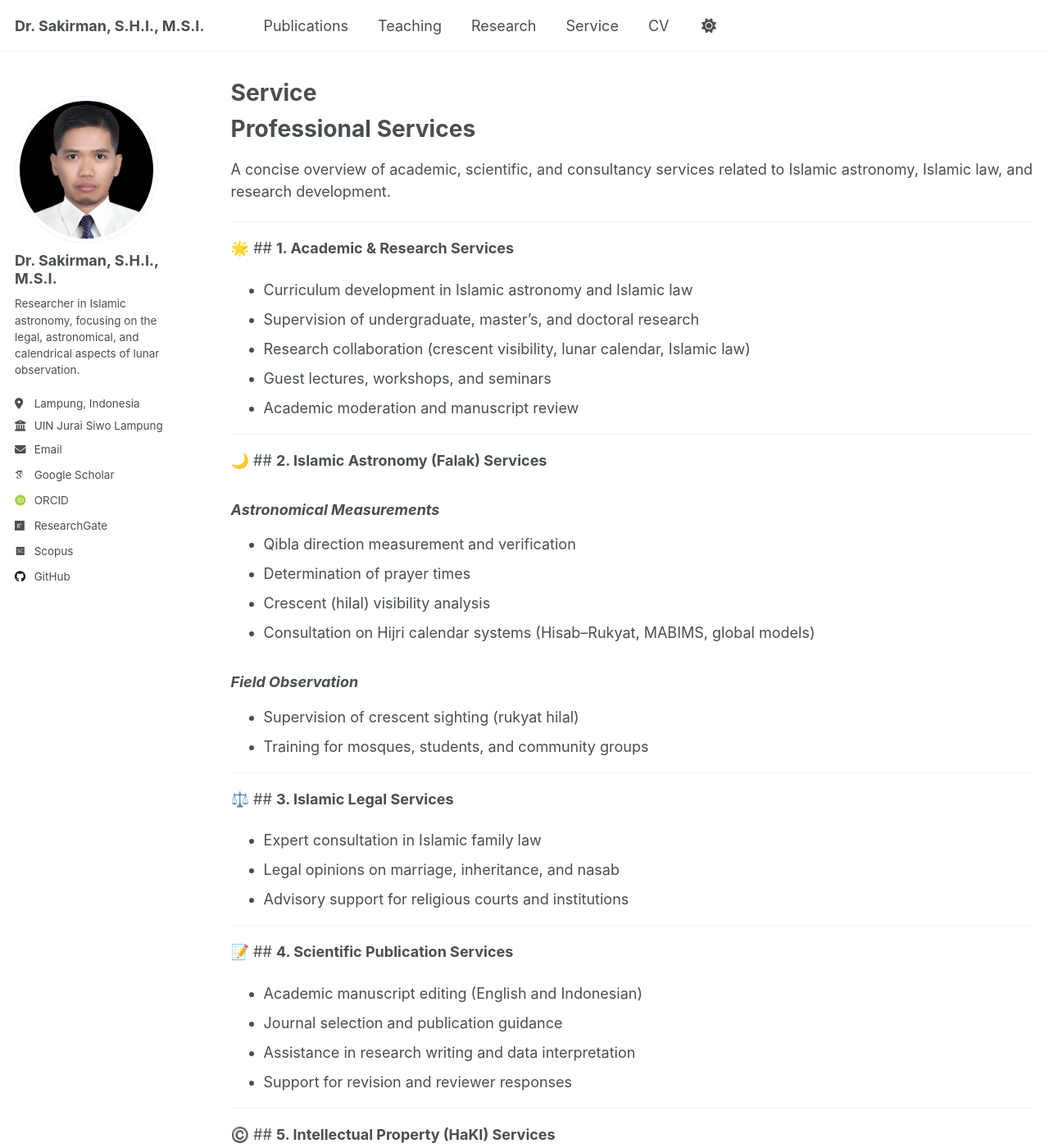
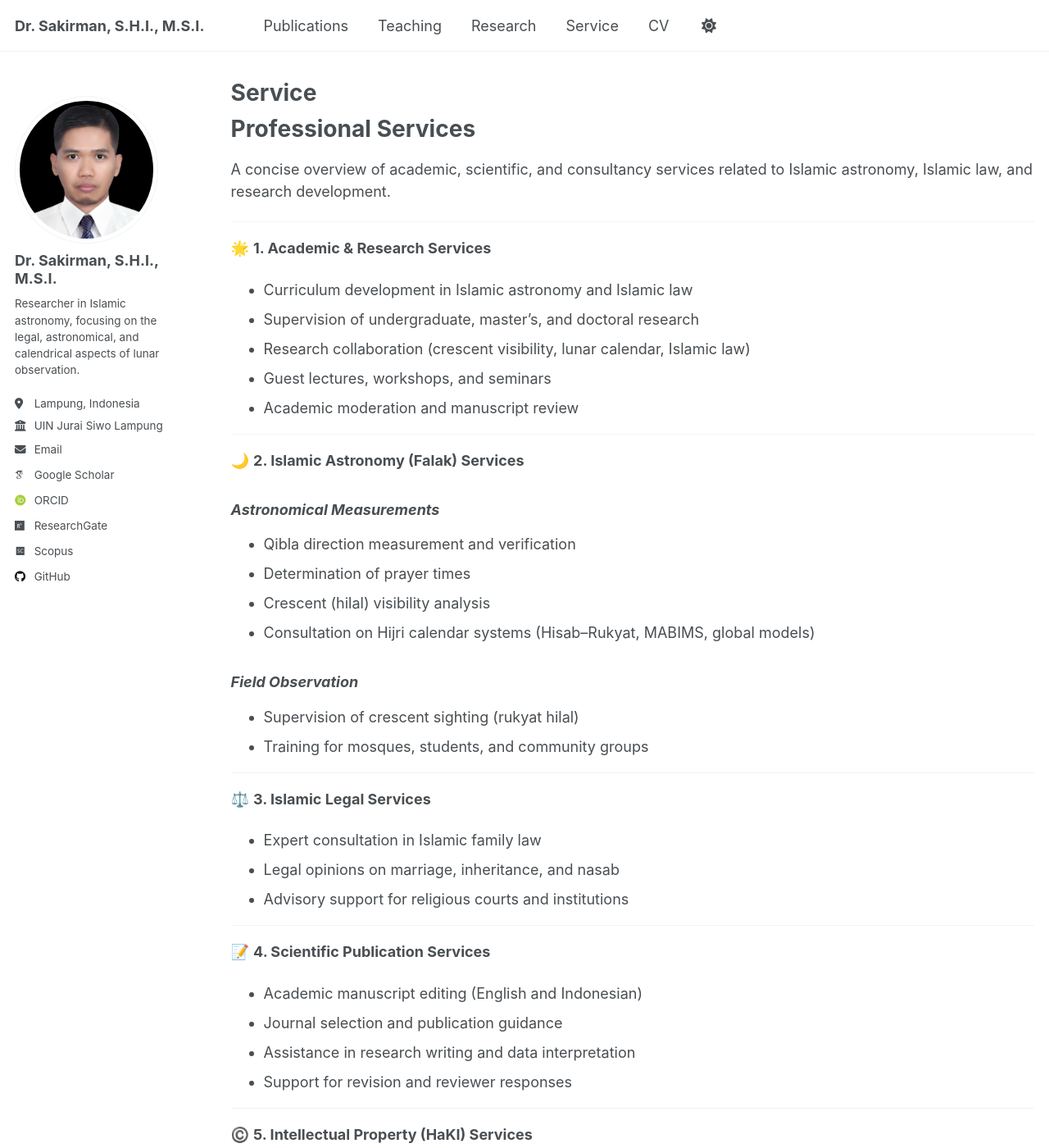
Before and after one commit to sakir-man/sakir-man.github.io, a Jekyll site: the page built from _pages/service.md, in a window 1280 px wide and 1400 px high. Shown: the whole window at 82% size. Built offline with Jekyll 4.4.1, drawn with Linux system fonts in a browser that asks for light colours; some web fonts are replaced; a script that is not in the unit is left out.

```diff
--- a/_pages/service.md
+++ b/_pages/service.md
@@ -13,7 +13,7 @@ A concise overview of academic, scientific, and consultancy services related to
 
 ---
 
-🌟 ## **1. Academic & Research Services**
+🌟 **1. Academic & Research Services**
 - Curriculum development in Islamic astronomy and Islamic law
 - Supervision of undergraduate, master’s, and doctoral research
 - Research collaboration (crescent visibility, lunar calendar, Islamic law)
@@ -22,7 +22,7 @@ A concise overview of academic, scientific, and consultancy services related to
 
 ---
 
-🌙 ## **2. Islamic Astronomy (Falak) Services**
+🌙 **2. Islamic Astronomy (Falak) Services**
 ### *Astronomical Measurements*
 - Qibla direction measurement and verification
 - Determination of prayer times
@@ -35,14 +35,14 @@ A concise overview of academic, scientific, and consultancy services related to
 
 ---
 
-⚖️ ## **3. Islamic Legal Services**
+⚖️ **3. Islamic Legal Services**
 - Expert consultation in Islamic family law
 - Legal opinions on marriage, inheritance, and nasab
 - Advisory support for religious courts and institutions
 
 ---
 
-📝 ## **4. Scientific Publication Services**
+📝 **4. Scientific Publication Services**
 - Academic manuscript editing (English and Indonesian)
 - Journal selection and publication guidance
 - Assistance in research writing and data interpretation
@@ -50,14 +50,14 @@ A concise overview of academic, scientific, and consultancy services related to
 
 ---
 
-©️ ## **5. Intellectual Property (HaKI) Services**
+©️ **5. Intellectual Property (HaKI) Services**
 - Consultation for copyright registration
 - Assistance in preparing intellectual property documents
 - Guidance for research-based products and teaching materials
 
 ---
 
-💻 ## **6. Digital & Academic Tools**
+💻 **6. Digital & Academic Tools**
 - Development of simple astronomical calculators
 - Academic website setup and optimization
 - Data processing, visualization, and simulation support
```
